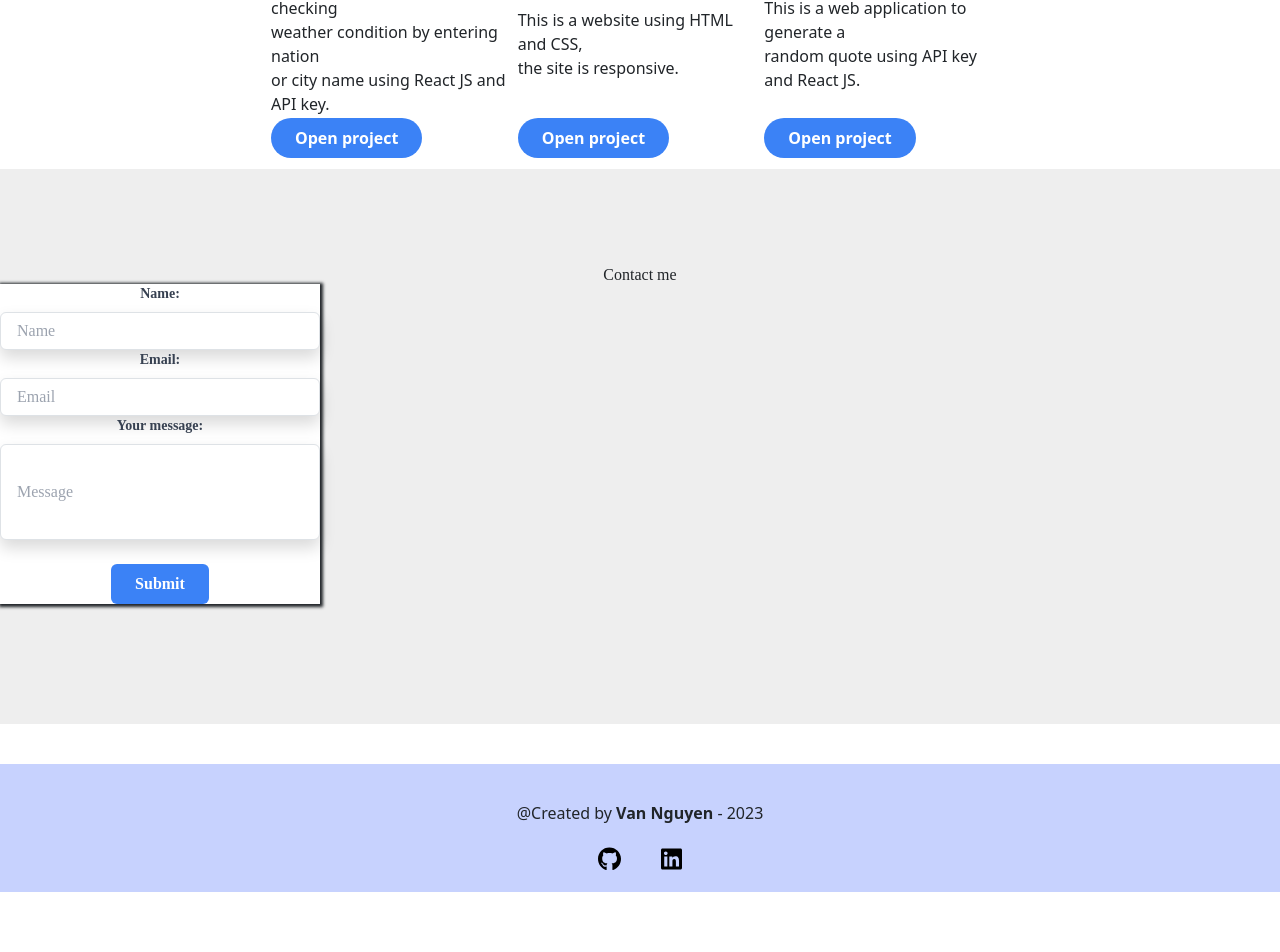
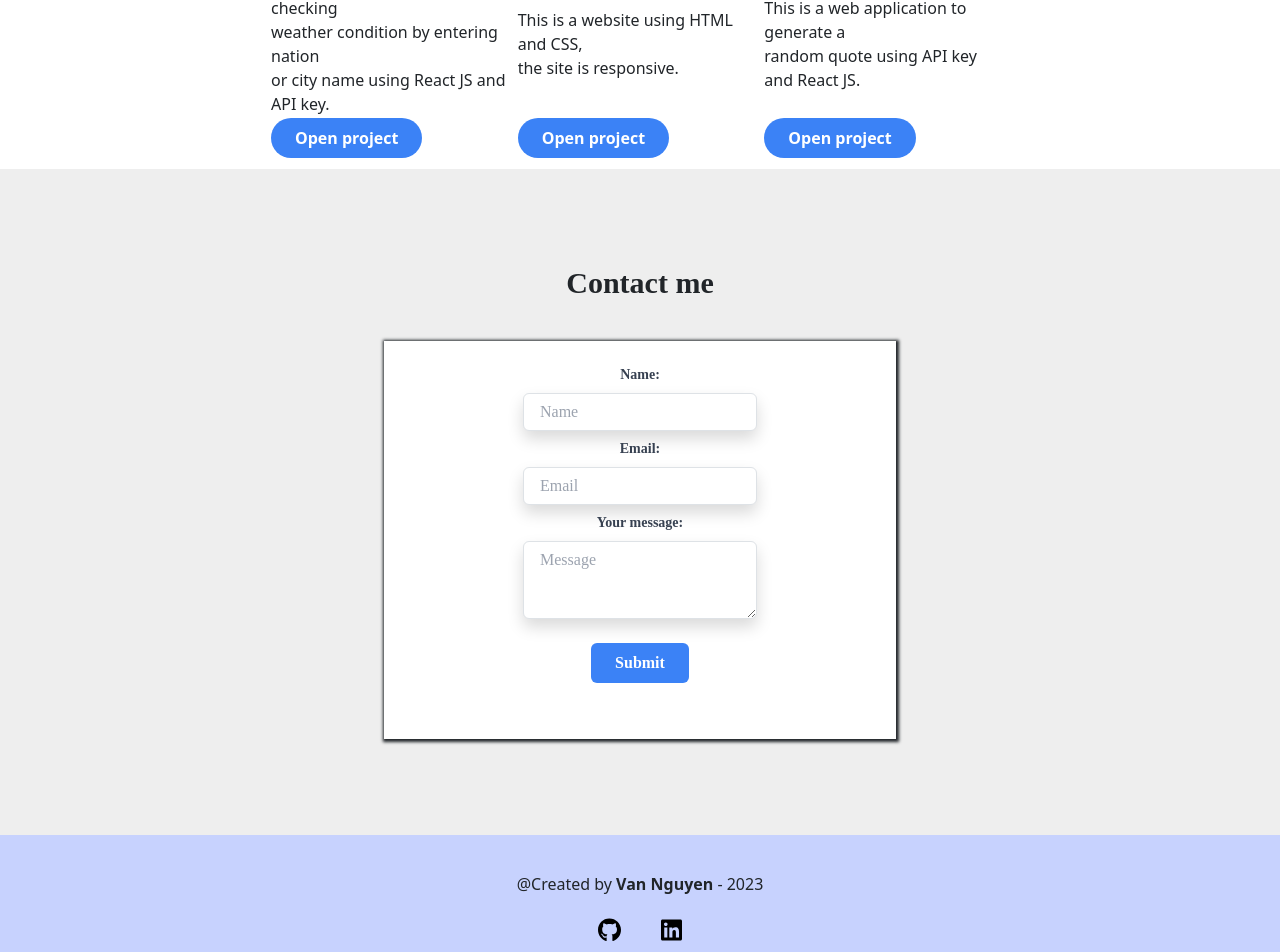
Before and after one commit to vanguyen333/mysiteO, a React (Vite) app: page / in a window 1280 px wide. Shown: the part 2030-2982 px from the top of the page. Before the commit the page ends 2922 px from the top, so only its background shows below. Built offline with nearby package versions, Linux system fonts and the light colour scheme.

Commit message:
done styling form

```diff
--- a/src/components/Contact.jsx
+++ b/src/components/Contact.jsx
@@ -1,10 +1,11 @@
 const Contact = () => {
   return (
-    <div className="contact  h-90 pt-10 mt-32 text-center pb-24 pt-24 object-center">
-      <h1>
+    <div className="contact  lex flex-col justify-center items-center h-90 pt-10 mt-32 text-center pb-24 pt-24 object-center">
+      <h1 className="text-3xl pb-10 font-bold">
         Contact <span>me</span>
       </h1>
-      <form className="w-full max-w-xs">
+
+      <form className="mx-96 px-20 pt-6 pb-8 mb-0 justify-center justify-items-center">
         <div className="mb-4">
           <label
             className="block text-gray-700 text-sm font-bold mb-2"
@@ -13,7 +14,7 @@ const Contact = () => {
             Name:
           </label>
           <input
-            className="shadow appearance-none border rounded w-full py-2 px-3 text-gray-700 leading-tight focus:outline-none focus:shadow-outline"
+            className="shadow appearance-none border rounded  mb-2 w-full py-2 px-3 text-gray-700 leading-tight focus:outline-none focus:shadow-outline"
             id="name"
             placeholder="Name"
             type="text"
@@ -26,7 +27,7 @@ const Contact = () => {
               Email:
             </label>
             <input
-              className="shadow appearance-none border rounded w-full py-2 px-3 text-gray-700 leading-tight focus:outline-none focus:shadow-outline"
+              className=" mb-2 shadow appearance-none border rounded w-full py-2 px-3 text-gray-700 leading-tight focus:outline-none focus:shadow-outline"
               id="email"
               placeholder="Email"
               type="email"
@@ -38,11 +39,11 @@ const Contact = () => {
               >
                 Your message:
               </label>
-              <input
-                className=" block p-2.5 h-24 shadow appearance-none border rounded w-full py-2 px-3 text-gray-700 leading-tight focus:outline-none focus:shadow-outline"
+              <textarea
+                rows="3"
+                className="  block p-2.5 shadow appearance-none border rounded w-full py-2 px-3 text-gray-700 leading-tight focus:outline-none focus:shadow-outline"
                 id="message"
                 placeholder="Message"
-                type="textarea"
               />
             </div>
             <button
--- a/src/components/Footer.jsx
+++ b/src/components/Footer.jsx
@@ -1,6 +1,6 @@
 const Footer = () => {
   return (
-    <div className="footer h-32 pt-10 mt-10 text-center bg-indigo-200 ">
+    <div className="footer h-32 pt-10 mt-0 text-center bg-indigo-200 ">
       <h1>
         @Created by<strong> Van Nguyen </strong> - 2023
       </h1>
```
